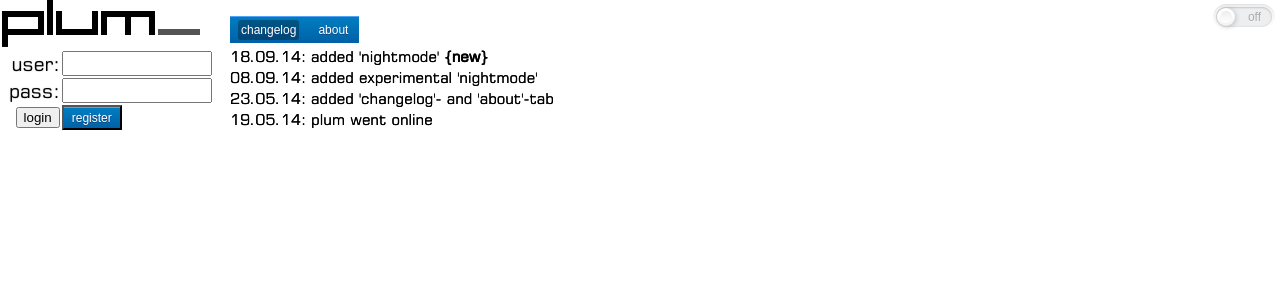
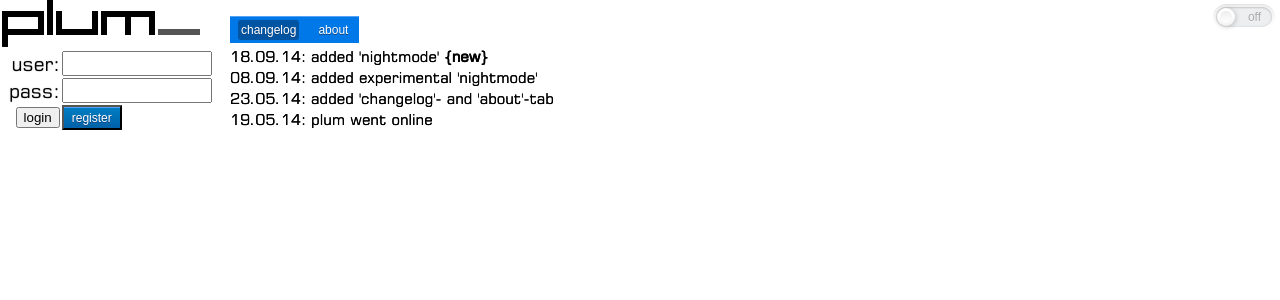
Before and after one commit to t-nil/plum, a PHP site: page /login.php in a window 1280 px wide. Shown: the top 300 px of the page. Run offline with PHP 8.4, Linux system fonts and the light colour scheme.

Commit message:
small changes; colors

```diff
--- a/css/info_box.css
+++ b/css/info_box.css
@@ -256,12 +256,7 @@ body {
 /*  BUTTON LAYOUT */
 .tab {
 	box-shadow:inset 0px 1px 0px 0px #54a3f7;
-	background:-webkit-gradient(linear, left top, left bottom, color-stop(0.05, #007dc1), color-stop(1, #0061a7));
-	background:-moz-linear-gradient(top, #007dc1 5%, #0061a7 100%);
-	background:-o-linear-gradient(top, #007dc1 5%, #0061a7 100%);
-	background:-ms-linear-gradient(top, #007dc1 5%, #0061a7 100%);
-	background:linear-gradient(to bottom, #007dc1 5%, #0061a7 100%);
-	background-color:#007dc1;
+	background-color:#0078e7;
 	display:inline-block;
 	cursor:pointer;
 	color:#ffffff;
```
